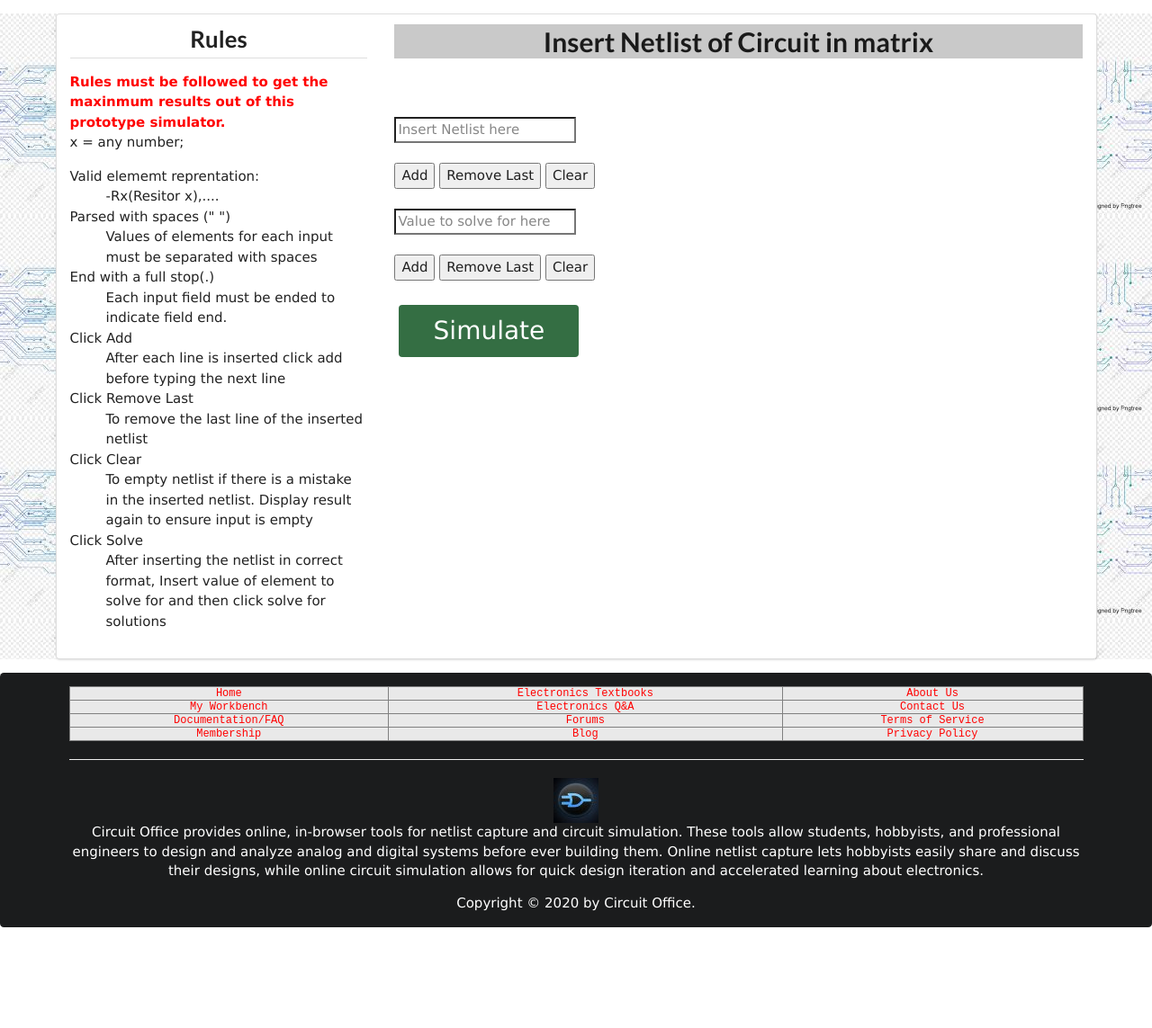
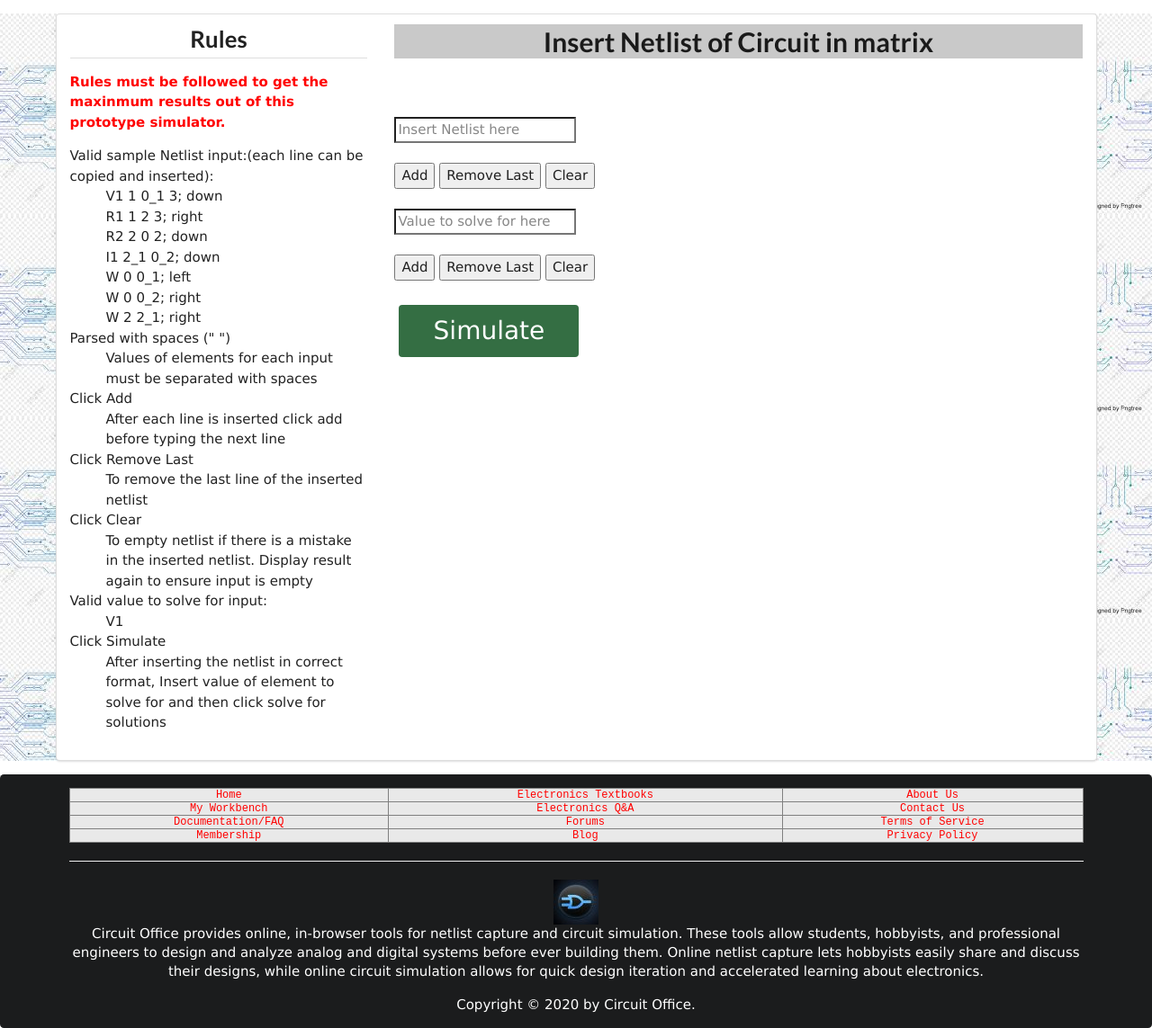
Before and after one commit to KobbyBawuah/4thyearapp, a Flask app: page /simulate in a window 1280 px wide. Shown: the part 179-1322 px from the top of the page at 90% size. Run offline with Flask 2, Linux system fonts and the light colour scheme; some libraries are stand-ins or nearby versions.

Commit message:
edited instuctions in simulation html as well as pdf

```diff
--- a/main.py
+++ b/main.py
@@ -40,9 +40,6 @@ def simulate():
 
         mna.draw("test.pdf")
 
-        #mna.V1.V
-
-        #print(mna.V1.V)
         return redirect (url_for("run"))
     else:
         return render_template('simulate.html')
--- a/templates/simulate.html
+++ b/templates/simulate.html
@@ -73,21 +73,42 @@
 				<h2 class="ui dividing header">Rules</h2>
 				<b style="color:red">Rules must be followed to get the maxinmum results out of this prototype simulator.</b>
 				<br>
-				x = any number;
 				<dl>
-					<dt>Valid elememt reprentation:</dt>
-					<dd>-Rx(Resitor x),....</dd>
+					<dt>Valid sample Netlist input:(each line can be copied and inserted):</dt>
+					<dd>
+						V1 1 0_1 3; down
+					</dd>
+					<dd>
+						R1 1 2 3; right
+					</dd>
+					<dd>
+						R2 2 0 2; down
+					</dd>
+					<dd>
+						I1 2_1 0_2; down
+					</dd>
+					<dd>
+						W 0 0_1; left
+					</dd>
+					<dd>
+						W 0 0_2; right
+					</dd>
+					<dd>
+						W 2 2_1; right
+					</dd>
 					<dt>Parsed with spaces (" ")</dt>
 					<dd>Values of elements for each input must be separated with spaces</dd>
-					<dt>End with a full stop(.)</dt>
-					<dd>Each input field must be ended to indicate field end.</dd>
 					<dt>Click Add</dt>
 					<dd>After each line is inserted click add before typing the next line</dd>
 					<dt>Click Remove Last</dt>
 					<dd>To remove the last line of the inserted netlist</dd>
 					<dt>Click Clear</dt>
 					<dd>To empty netlist if there is a mistake in the inserted netlist. Display result again to ensure input is empty</dd>
-					<dt>Click Solve</dt>
+					<dt>Valid value to solve for input:</dt>
+					<dd>
+						V1
+					</dd>
+					<dt>Click Simulate</dt>
 					<dd>After inserting the netlist in correct format, Insert value of element to solve for and then click solve for solutions</dd>
 				</dl>
 			</div>
```
Also changed, not shown: 2 other files.
